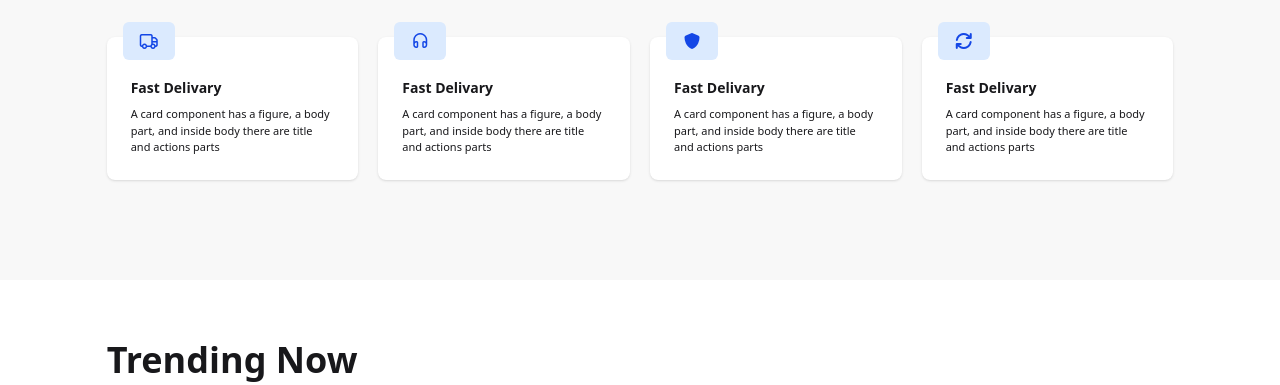
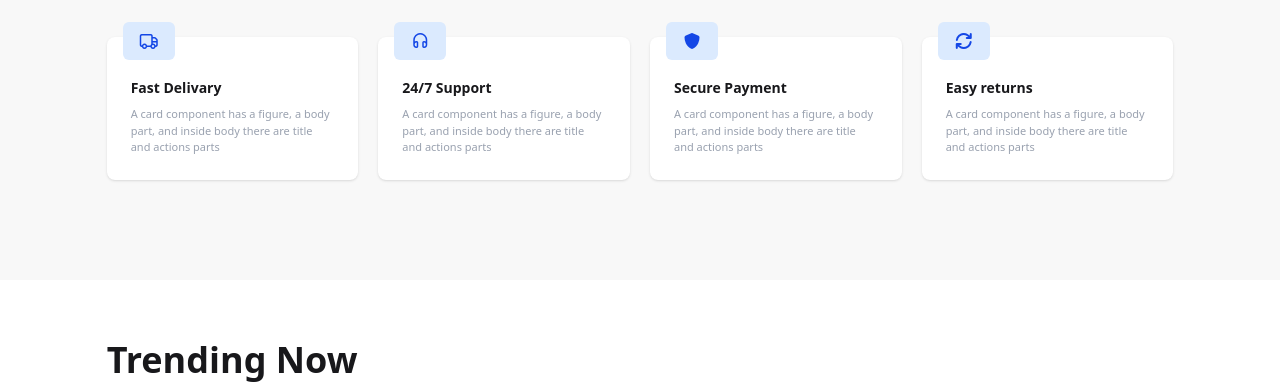
Before and after one commit to maqsuda/shiftCart, a plain HTML site: page index.html in a window 1280 px wide. Shown: the part 712-1097 px from the top of the page. Drawn offline with nearby package versions, Linux system fonts and the light colour scheme; no server answers.

Commit message:
java script

```diff
--- a/index.html
+++ b/index.html
@@ -96,7 +96,8 @@
                                 class="fa-regular fa-truck mx-2 "></i></span></div>
                     <div class="card-body">
                         <h2 class="card-title pt-4">Fast Delivary</h2>
-                        <p>A card component has a figure, a body part, and inside body there are title and actions parts
+                        <p class="text-gray-400">A card component has a figure, a body part, and inside body there are
+                            title and actions parts
                         </p>
 
                     </div>
@@ -106,8 +107,9 @@
                     <div class="-mt-6 "><span class=" bg-blue-100 text-blue-700 rounded-md size-12 p-2 "><i
                                 class="fa-regular fa-headphones  mx-2 "></i></span></div>
                     <div class="card-body">
-                        <h2 class="card-title pt-4">Fast Delivary</h2>
-                        <p>A card component has a figure, a body part, and inside body there are title and actions parts
+                        <h2 class="card-title pt-4">24/7 Support</h2>
+                        <p class="text-gray-400">A card component has a figure, a body part, and inside body there are
+                            title and actions parts
                         </p>
 
                     </div>
@@ -118,8 +120,9 @@
                     <div class="-mt-6 "><span class=" bg-blue-100 text-blue-700 rounded-md size-12 p-2 "><i
                                 class="fa-solid fa-shield  mx-2 "></i></span></div>
                     <div class="card-body">
-                        <h2 class="card-title pt-4">Fast Delivary</h2>
-                        <p>A card component has a figure, a body part, and inside body there are title and actions parts
+                        <h2 class="card-title pt-4">Secure Payment</h2>
+                        <p class="text-gray-400">A card component has a figure, a body part, and inside body there are
+                            title and actions parts
                         </p>
 
                     </div>
@@ -129,8 +132,9 @@
                     <div class="-mt-6 "><span class=" bg-blue-100 text-blue-700 rounded-md size-12 p-2"><i
                                 class="fa-solid fa-arrows-rotate mx-2 "></i></span></div>
                     <div class="card-body">
-                        <h2 class="card-title pt-4">Fast Delivary</h2>
-                        <p>A card component has a figure, a body part, and inside body there are title and actions parts
+                        <h2 class="card-title pt-4">Easy returns</h2>
+                        <p class="text-gray-400">A card component has a figure, a body part, and inside body there are
+                            title and actions parts
                         </p>
 
                     </div>
--- a/script.js
+++ b/script.js
@@ -1 +1,10 @@
-console.log("lets start");
+const loadCategory = () => {
+  fetch("https://fakestoreapi.com/products/categories")
+    .then((res) => res.json())
+    .then((data) => displayCategory(data));
+};
+const displayCategory = (data) => {
+  console.log(data);
+};
+
+loadCategory();
```
